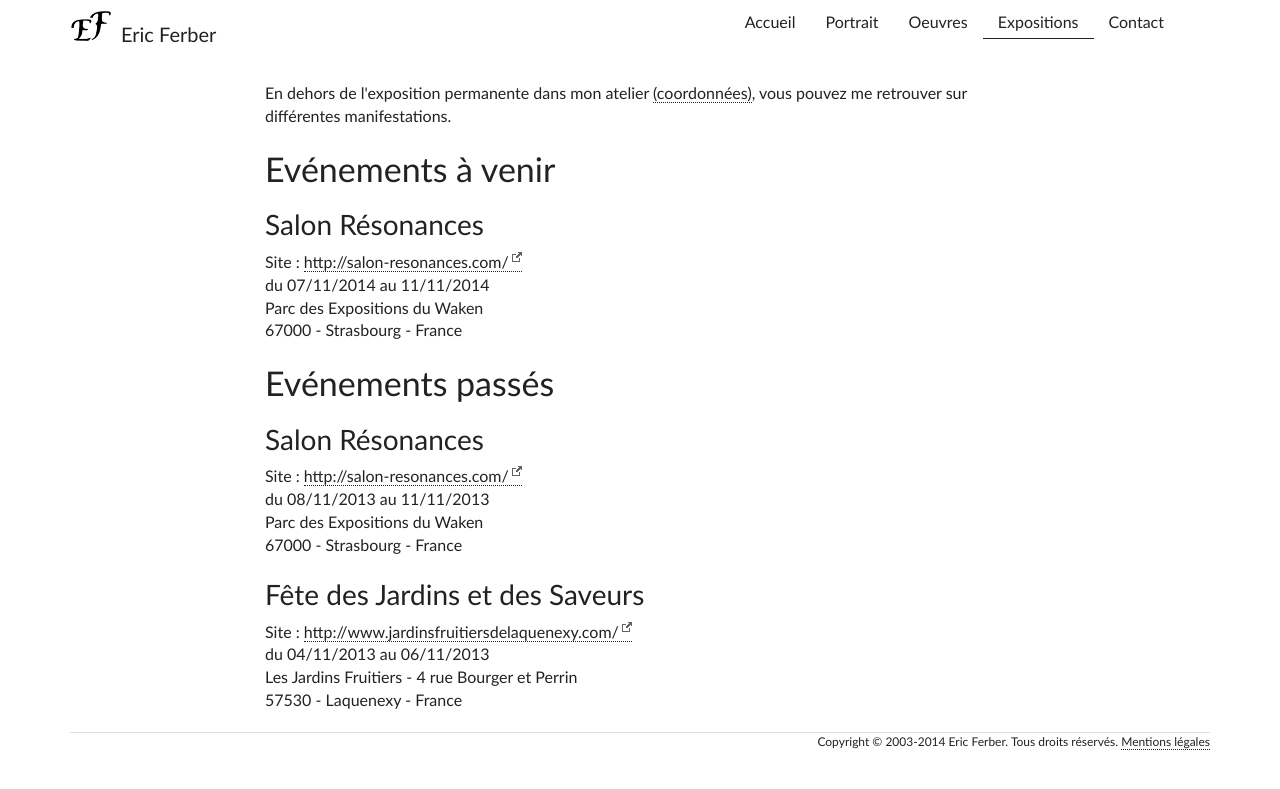
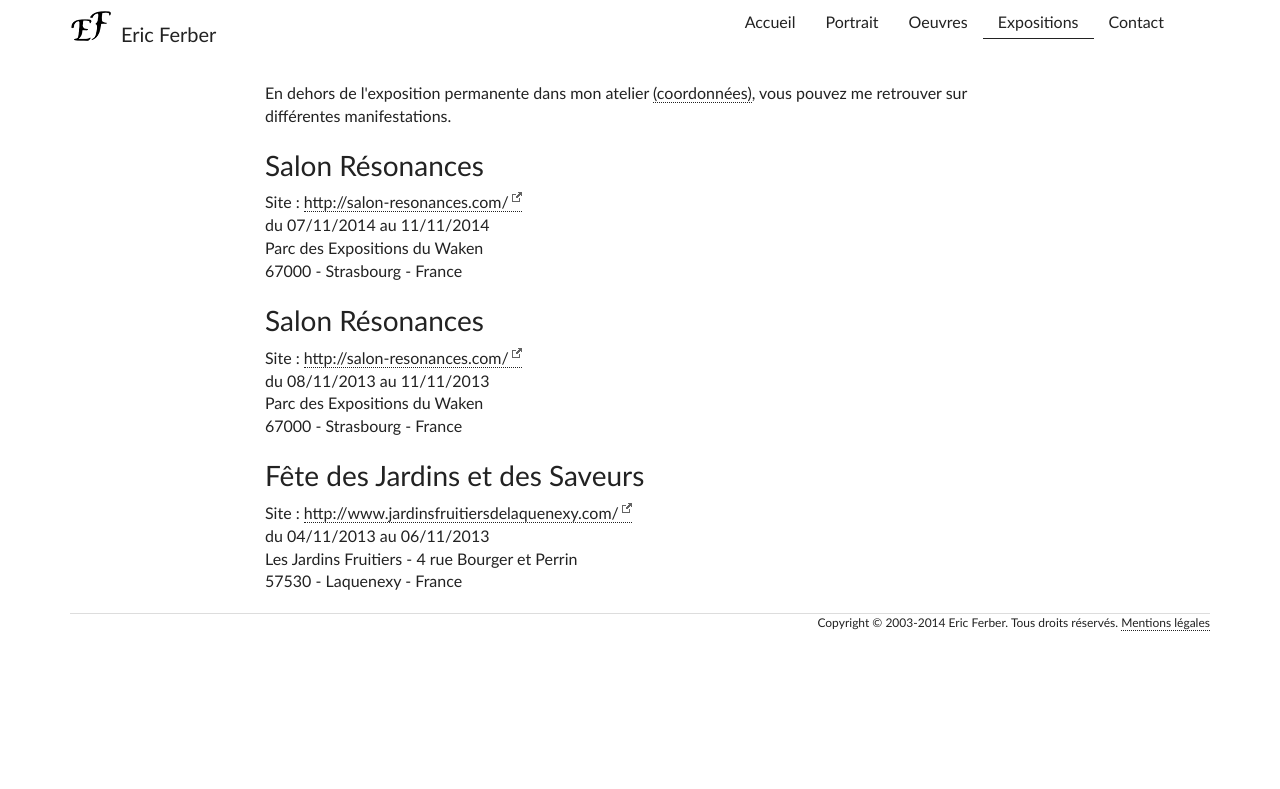
Before and after one commit to Eric-Ferber/Eric-Ferber.github.io, a Jekyll site: the page built from expositions.html, in a window 1280 px wide. Shown: the top 789 px of the page. Built offline with Jekyll 4.4.1, drawn with Linux system fonts in a browser that asks for light colours; some of the changed lines change nothing that is shown.

Commit message:
removed "next event' 'past event' headers

```diff
--- a/expositions.html
+++ b/expositions.html
@@ -8,17 +8,19 @@ weight : 40
 <div class="row events">
   <div class="col-md-8 col-md-offset-2">
     <p class="">En dehors de l'exposition permanente dans mon atelier <a href="contact.html">(coordonnées)</a>, vous pouvez me retrouver sur différentes manifestations.</p>
-    <h2>Evénements à venir</h2>
+    {% comment %}<h2>Evénements à venir</h2>{% endcomment %}
     {% assign curDate = site.time | date: '%s' %}
     {% assign printedPastEventTitle = false %}
 
     {% for e in site.data.events %}
         {% if e.show == true %}
             {% assign evtDate = e.endDate | date: '%s' %}
-            {% if evtDate <= curDate and printedPastEventTitle == false %}
-                {% assign printedPastEventTitle = true %}
-                <h2>Evénements passés</h2>
-            {% endif %}
+            {% comment %}
+                {% if evtDate <= curDate and printedPastEventTitle == false %}
+                    {% assign printedPastEventTitle = true %}
+                    <h2>Evénements passés</h2>
+                {% endif %}
+            {% endcomment %}
             <div class="event">
                 <div itemscope itemtype="http://schema.org/Event">
 
```
